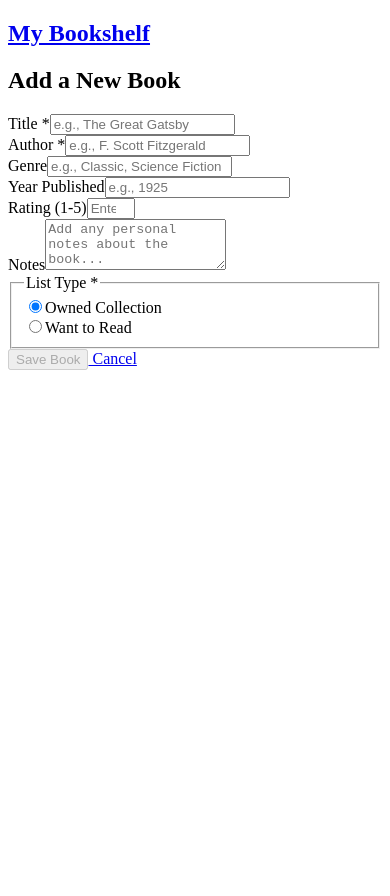
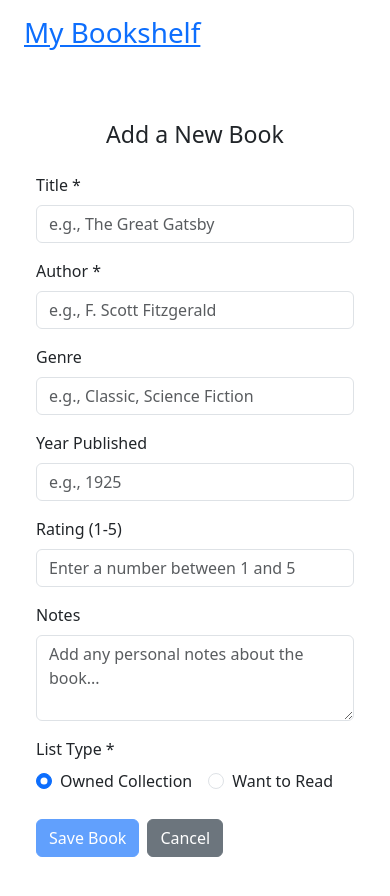
Before and after one commit to ttkallio/bookshelf, a Vue app: page /books/add in a window 390 px wide. Shown: the top 896 px of the page. Before the commit the page ends 844 px from the top, so only its background shows below. Built offline with nearby package versions, Linux system fonts and the light colour scheme.

Commit message:
styling updates and full functionality

```diff
--- a/package.json
+++ b/package.json
@@ -8,6 +8,7 @@
     "lint": "vue-cli-service lint"
   },
   "dependencies": {
+    "bootstrap": "^5.3.5",
     "core-js": "^3.8.3",
     "pinia": "^3.0.2",
     "vue": "^3.2.13",
@@ -20,13 +21,10 @@
     "@vue/cli-plugin-eslint": "~5.0.0",
     "@vue/cli-plugin-router": "~5.0.0",
     "@vue/cli-service": "~5.0.0",
-    "autoprefixer": "^10.4.21",
     "eslint": "^7.32.0",
     "eslint-config-prettier": "^8.3.0",
     "eslint-plugin-prettier": "^4.0.0",
     "eslint-plugin-vue": "^8.0.3",
-    "postcss": "^8.5.3",
-    "prettier": "^2.4.1",
-    "tailwindcss": "^4.1.3"
+    "prettier": "^2.4.1"
   }
 }
--- a/src/components/books/BookForm.vue
+++ b/src/components/books/BookForm.vue
@@ -1,65 +1,55 @@
 <template>
-  <form @submit.prevent="submitForm" class="space-y-4 max-w-lg">
-    <div>
-      <label for="title" class="block text-sm font-medium text-gray-700"
-        >Title *</label
-      >
+  <form @submit.prevent="submitForm">
+    <div class="mb-3">
+      <label for="title" class="form-label">Title *</label>
       <input
         type="text"
         id="title"
         v-model.trim="title"
         required
-        class="mt-1 block w-full rounded-md border-gray-300 shadow-sm focus:border-indigo-500 focus:ring-indigo-500 sm:text-sm"
+        class="form-control"
         placeholder="e.g., The Great Gatsby"
       />
     </div>
 
-    <div>
-      <label for="author" class="block text-sm font-medium text-gray-700"
-        >Author *</label
-      >
+    <div class="mb-3">
+      <label for="author" class="form-label">Author *</label>
       <input
         type="text"
         id="author"
         v-model.trim="author"
         required
-        class="mt-1 block w-full rounded-md border-gray-300 shadow-sm focus:border-indigo-500 focus:ring-indigo-500 sm:text-sm"
+        class="form-control"
         placeholder="e.g., F. Scott Fitzgerald"
       />
     </div>
 
-    <div>
-      <label for="genre" class="block text-sm font-medium text-gray-700"
-        >Genre</label
-      >
+    <div class="mb-3">
+      <label for="genre" class="form-label">Genre</label>
       <input
         type="text"
         id="genre"
         v-model.trim="genre"
-        class="mt-1 block w-full rounded-md border-gray-300 shadow-sm focus:border-indigo-500 focus:ring-indigo-500 sm:text-sm"
+        class="form-control"
         placeholder="e.g., Classic, Science Fiction"
       />
     </div>
 
-    <div>
-      <label for="yearPublished" class="block text-sm font-medium text-gray-700"
-        >Year Published</label
-      >
+    <div class="mb-3">
+      <label for="yearPublished" class="form-label">Year Published</label>
       <input
         type="number"
         id="yearPublished"
         v-model.number="yearPublished"
         min="0"
         step="1"
-        class="mt-1 block w-full rounded-md border-gray-300 shadow-sm focus:border-indigo-500 focus:ring-indigo-500 sm:text-sm"
+        class="form-control"
         placeholder="e.g., 1925"
       />
     </div>
 
-    <div>
-      <label for="rating" class="block text-sm font-medium text-gray-700"
-        >Rating (1-5)</label
-      >
+    <div class="mb-3">
+      <label for="rating" class="form-label">Rating (1-5)</label>
       <input
         type="number"
         id="rating"
@@ -67,74 +57,61 @@
         min="1"
         max="5"
         step="1"
-        class="mt-1 block w-full rounded-md border-gray-300 shadow-sm focus:border-indigo-500 focus:ring-indigo-500 sm:text-sm"
+        class="form-control"
         placeholder="Enter a number between 1 and 5"
       />
     </div>
 
-    <div>
-      <label for="notes" class="block text-sm font-medium text-gray-700"
-        >Notes</label
-      >
+    <div class="mb-3">
+      <label for="notes" class="form-label">Notes</label>
       <textarea
         id="notes"
         v-model.trim="notes"
         rows="3"
-        class="mt-1 block w-full rounded-md border-gray-300 shadow-sm focus:border-indigo-500 focus:ring-indigo-500 sm:text-sm"
+        class="form-control"
         placeholder="Add any personal notes about the book..."
       ></textarea>
     </div>
 
-    <fieldset>
-      <legend class="block text-sm font-medium text-gray-700">
-        List Type *
-      </legend>
-      <div
-        class="mt-2 space-y-2 sm:flex sm:items-center sm:space-y-0 sm:space-x-6"
-      >
-        <div class="flex items-center">
+    <div class="mb-3">
+      <label class="form-label d-block">List Type *</label>
+      <div class="form-check form-check-inline">
         <input
+          class="form-check-input"
+          type="radio"
+          name="listType"
           id="listTypeOwned"
-            name="listType"
-            type="radio"
           value="owned"
           v-model="listType"
           required
-            class="h-4 w-4 border-gray-300 text-indigo-600 focus:ring-indigo-500"
         />
-          <label for="listTypeOwned" class="ml-3 block text-sm text-gray-900"
+        <label class="form-check-label" for="listTypeOwned"
           >Owned Collection</label
         >
       </div>
-        <div class="flex items-center">
+      <div class="form-check form-check-inline">
         <input
+          class="form-check-input"
+          type="radio"
+          name="listType"
           id="listTypeWant"
-            name="listType"
-            type="radio"
           value="want"
           v-model="listType"
           required
-            class="h-4 w-4 border-gray-300 text-indigo-600 focus:ring-indigo-500"
         />
-          <label for="listTypeWant" class="ml-3 block text-sm text-gray-900"
-            >Want to Read</label
-          >
+        <label class="form-check-label" for="listTypeWant">Want to Read</label>
       </div>
     </div>
-    </fieldset>
 
-    <div class="pt-2 space-x-4">
+    <div class="pt-2">
       <button
         type="submit"
-        class="inline-flex justify-center rounded-md border border-transparent bg-indigo-600 py-2 px-4 text-sm font-medium text-white shadow-sm hover:bg-indigo-700 focus:outline-none focus:ring-2 focus:ring-indigo-500 focus:ring-offset-2 disabled:opacity-50"
+        class="btn btn-primary me-2"
         :disabled="!title || !author"
       >
         {{ isEditMode ? "Update Book" : "Save Book" }}
       </button>
-      <router-link
-        :to="cancelRoute"
-        class="inline-flex justify-center rounded-md border border-gray-300 bg-white py-2 px-4 text-sm font-medium text-gray-700 shadow-sm hover:bg-gray-50 focus:outline-none focus:ring-2 focus:ring-indigo-500 focus:ring-offset-2"
-      >
+      <router-link :to="cancelRoute" class="btn btn-secondary">
         Cancel
       </router-link>
     </div>
@@ -145,49 +122,39 @@
 import { ref, watchEffect, computed } from "vue";
 
 // --- Props ---
-// Define props to accept initial data for editing mode
 const props = defineProps({
   initialData: {
     type: Object,
-    default: null, // Default to null when adding a new book (not in edit mode)
+    default: null,
   },
 });
 
 // --- Emits ---
-// Define the custom event emitted by this component on successful submission
 const emit = defineEmits(["submit-book"]);
 
 // --- Refs for Form Fields ---
-// Initialize refs for two-way data binding with form inputs
 const title = ref("");
 const author = ref("");
 const genre = ref("");
-const yearPublished = ref(null); // Use null for optional numbers to avoid default 0
-const rating = ref(null); // Use null for optional numbers
+const yearPublished = ref(null);
+const rating = ref(null);
 const notes = ref("");
-const listType = ref("owned"); // Default selection for new books
+const listType = ref("owned");
 
 // --- Computed Property for Mode ---
-// Determine if the form is in "edit" mode based on the presence of initialData prop
 const isEditMode = computed(() => !!props.initialData);
 
 // --- Computed Property for Cancel Route ---
-// Determine where the cancel button should navigate based on the mode
 const cancelRoute = computed(() => {
-  // If editing (initialData exists and has an id), cancel goes back to the detail page
   if (isEditMode.value && props.initialData?.id) {
     return { name: "BookDetail", params: { id: props.initialData.id } };
   }
-  // If adding (no initialData), cancel goes back to the main book list
   return { name: "BookList" };
 });
 
 // --- Watcher to Populate Form ---
-// Use watchEffect to reactively update local form refs when the initialData prop changes.
-// This automatically runs once initially and whenever props.initialData changes.
 watchEffect(() => {
   if (props.initialData) {
-    // If initialData is provided (edit mode), populate the form fields
     console.log(
       "BookForm: Populating form with initialData:",
       props.initialData
@@ -195,47 +162,38 @@ watchEffect(() => {
     title.value = props.initialData.title || "";
     author.value = props.initialData.author || "";
     genre.value = props.initialData.genre || "";
-    // Handle potential undefined or null values for numbers
     yearPublished.value = props.initialData.yearPublished ?? null;
     rating.value = props.initialData.rating ?? null;
     notes.value = props.initialData.notes || "";
-    listType.value = props.initialData.listType || "owned"; // Default if missing
+    listType.value = props.initialData.listType || "owned";
   }
-  // Removed the 'else' block here as it was empty and causing an ESLint error
 });
 
 // --- Form Submission Handler ---
 const submitForm = () => {
-  // Simple client-side validation (can be enhanced with libraries like Vuelidate)
   if (!title.value || !author.value) {
-    // Consider a more user-friendly validation message display (e.g., inline errors)
     alert("Please fill in the required fields: Title and Author.");
     return;
   }
-  // Add more validation if needed (e.g., check rating range)
   if (rating.value !== null && (rating.value < 1 || rating.value > 5)) {
     alert("Rating must be between 1 and 5.");
     return;
   }
 
-  // Construct the data object to be emitted
-  // Excludes fields like 'id' and 'dateAdded' which are managed elsewhere
   const bookData = {
     title: title.value,
     author: author.value,
-    listType: listType.value, // listType is required
-    // Only include optional fields in the emitted object if they have a meaningful value
+    listType: listType.value,
     ...(genre.value && { genre: genre.value }),
     ...(yearPublished.value !== null &&
       !isNaN(yearPublished.value) && {
         yearPublished: Number(yearPublished.value),
-      }), // Ensure it's a number
+      }),
     ...(rating.value !== null &&
-      !isNaN(rating.value) && { rating: Number(rating.value) }), // Ensure it's a number
+      !isNaN(rating.value) && { rating: Number(rating.value) }),
     ...(notes.value && { notes: notes.value }),
   };
 
-  // Emit the 'submit-book' event, passing the collected form data
   console.log("BookForm emitting submit-book with:", bookData);
   emit("submit-book", bookData);
 };
--- a/src/main.js
+++ b/src/main.js
@@ -1,5 +1,6 @@
 import { createApp } from "vue";
 import { createPinia } from "pinia"; // Import Pinia
+import "bootstrap/dist/css/bootstrap.min.css";
 import App from "./App.vue";
 import router from "./router"; // Import router
 
--- a/src/views/books/AddBookView.vue
+++ b/src/views/books/AddBookView.vue
@@ -1,7 +1,11 @@
 <template>
-  <div class="add-book-view p-4 max-w-2xl mx-auto">
-    <h2 class="text-xl font-semibold mb-4 text-center">Add a New Book</h2>
-    <book-form @submit-book="handleAddNewBook" />
+  <div class="add-book-view container py-4">
+    <h2 class="h3 mb-4 text-center">Add a New Book</h2>
+    <div class="row justify-content-center">
+      <div class="col-md-8 col-lg-6">
+        <book-form @submit-book="handleAddNewBook" />
+      </div>
+    </div>
   </div>
 </template>
 
@@ -23,18 +27,13 @@ const handleAddNewBook = async (bookData) => {
   console.log("AddBookView received submit-book event with:", bookData);
   try {
     // Call the addBook action from the Pinia store
-    // The action handles the mock async operation and updates the state
     await booksStore.addBook(bookData);
-
     // If the addBook action completes without errors, navigate back to the list
     console.log("Book added successfully, navigating back to list.");
     router.push("/books");
-
-    // Optional: Display a success notification to the user (e.g., using a toast library)
   } catch (error) {
     // Handle potential errors during the addBook process
     console.error("Error adding book:", error);
-    // Optional: Display an error message to the user
     alert(
       "Failed to add book. Please check the console for details and try again."
     );
--- a/src/views/books/BookDetailView.vue
+++ b/src/views/books/BookDetailView.vue
@@ -1,63 +1,81 @@
 <template>
-  <div class="book-detail-view p-4 max-w-3xl mx-auto">
-    <div class="mb-4">
-      <router-link to="/books" class="text-indigo-600 hover:text-indigo-800">
+  <div class="book-detail-view container py-4">
+    <div class="mb-3">
+      <router-link to="/books" class="text-decoration-none">
         &larr; Back to List
       </router-link>
     </div>
 
-    <div v-if="isLoading" class="text-center text-gray-500">
-      Loading book details...
+    <div v-if="isLoading" class="text-center text-muted py-5">
+      <div class="spinner-border text-primary" role="status">
+        <span class="visually-hidden">Loading...</span>
       </div>
-    <div v-else-if="!book" class="text-center text-red-500">
-      Book not found.
+      <p class="mt-2">Loading book details...</p>
     </div>
 
-    <div v-else class="bg-white p-6 rounded shadow-md space-y-3">
-      <h1 class="text-3xl font-bold mb-2">{{ book.title }}</h1>
-      <p class="text-lg text-gray-700">
-        by <span class="font-medium">{{ book.author }}</span>
-      </p>
-
-      <div class="grid grid-cols-1 md:grid-cols-2 gap-x-4 gap-y-2 text-sm">
-        <p v-if="book.genre"><strong>Genre:</strong> {{ book.genre }}</p>
-        <p v-if="book.yearPublished">
-          <strong>Year Published:</strong> {{ book.yearPublished }}
-        </p>
-        <p v-if="book.rating"><strong>Rating:</strong> {{ book.rating }} / 5</p>
-        <p>
-          <strong>Status:</strong>
-          <span
-            class="capitalize font-medium"
-            :class="
-              book.listType === 'owned' ? 'text-green-700' : 'text-blue-700'
-            "
-            >{{ book.listType === "want" ? "Want to Read" : "Owned" }}</span
-          >
-        </p>
-        <p><strong>Date Added:</strong> {{ formattedDateAdded }}</p>
+    <div v-else-if="!book" class="text-center text-danger py-5">
+      <p class="fw-bold">Book not found.</p>
+      <router-link to="/books" class="btn btn-sm btn-outline-secondary mt-2">
+        &larr; Back to List
+      </router-link>
     </div>
 
-      <div v-if="book.notes" class="pt-2">
-        <h3 class="font-semibold text-gray-800">Notes:</h3>
-        <p class="mt-1 text-gray-600 whitespace-pre-wrap">{{ book.notes }}</p>
+    <div v-else class="card">
+      <div class="card-body">
+        <h1 class="card-title h2 mb-2">{{ book.title }}</h1>
+        <h2 class="card-subtitle h5 mb-3 text-muted">by {{ book.author }}</h2>
+
+        <div class="row mb-3">
+          <div class="col-md-6 mb-2">
+            <strong class="d-block text-muted small">Genre:</strong>
+            <span>{{ book.genre || "N/A" }}</span>
+          </div>
+          <div class="col-md-6 mb-2">
+            <strong class="d-block text-muted small">Year Published:</strong>
+            <span>{{ book.yearPublished || "N/A" }}</span>
+          </div>
+          <div class="col-md-6 mb-2">
+            <strong class="d-block text-muted small">Rating:</strong>
+            <span>{{ book.rating ? `${book.rating} / 5` : "N/A" }}</span>
+          </div>
+          <div class="col-md-6 mb-2">
+            <strong class="d-block text-muted small">Status:</strong>
+            <span
+              class="badge"
+              :class="book.listType === 'owned' ? 'bg-success' : 'bg-info'"
+            >
+              {{ book.listType === "want" ? "Want to Read" : "Owned" }}
+            </span>
+          </div>
+          <div class="col-md-6 mb-2">
+            <strong class="d-block text-muted small">Date Added:</strong>
+            <span>{{ formattedDateAdded }}</span>
+          </div>
         </div>
 
-      <div class="pt-4 border-t mt-4">
+        <div v-if="book.notes" class="mt-3">
+          <h3 class="h6 fw-bold">Notes:</h3>
+          <p class="mt-1 text-muted" style="white-space: pre-wrap">
+            {{ book.notes }}
+          </p>
+        </div>
+
+        <div class="pt-3 border-top mt-4">
           <router-link
             v-if="book"
             :to="{ name: 'EditBook', params: { id: book.id } }"
-          class="inline-block bg-yellow-500 hover:bg-yellow-600 text-white font-bold py-1 px-3 rounded text-sm mr-2"
+            class="btn btn-warning btn-sm me-2"
           >
             Edit
           </router-link>
           <button
             v-if="book"
             @click="confirmAndDeleteBook"
-          class="bg-red-500 hover:bg-red-600 text-white font-bold py-1 px-3 rounded text-sm"
+            class="btn btn-danger btn-sm"
           >
             Delete
           </button>
+        </div>
       </div>
     </div>
   </div>
@@ -65,7 +83,7 @@
 
 <script setup>
 import { computed, onMounted } from "vue";
-import { useRouter } from "vue-router"; // <-- Import useRouter
+import { useRouter } from "vue-router";
 import { useBooksStore } from "../../stores/books";
 import { storeToRefs } from "pinia";
 
@@ -78,7 +96,7 @@ const props = defineProps({
 });
 
 // --- Composables ---
-const router = useRouter(); // <-- Get router instance
+const router = useRouter();
 const booksStore = useBooksStore();
 
 // --- State ---
@@ -108,34 +126,25 @@ const formattedDateAdded = computed(() => {
 });
 
 // --- Actions ---
-const { deleteBook } = booksStore; // <-- Get deleteBook action
+const { deleteBook } = booksStore;
 
 // --- Methods ---
 const confirmAndDeleteBook = async () => {
-  // Check if book data is available
   if (!book.value) {
     console.error("Cannot delete: book data not available.");
     return;
   }
-
-  // Confirm with the user
   const isConfirmed = window.confirm(
     `Are you sure you want to delete "${book.value.title}"? This action cannot be undone.`
   );
-
   if (isConfirmed) {
     console.log(`User confirmed deletion for book ID: ${props.id}`);
     try {
-      // Call the store action to delete the book
-      const success = await deleteBook(props.id); // Pass the ID from props
-
+      const success = await deleteBook(props.id);
       if (success) {
         console.log("Book deleted successfully, navigating back to list.");
-        // Navigate back to the book list page
         router.push("/books");
-        // Optional: Show success notification
       } else {
-        // Handle case where deletion might fail (e.g., book already deleted)
         console.error("Store action deleteBook reported failure.");
         alert("Failed to delete book. It might have already been removed.");
       }
@@ -162,8 +171,6 @@ onMounted(async () => {
 </script>
 
 <style scoped>
-/* Add component-specific styles here if needed */
-.whitespace-pre-wrap {
-  white-space: pre-wrap; /* Ensures notes respect newlines and spaces */
-}
+/* Using inline style for pre-wrap as it's less common */
+/* Other styles rely on Bootstrap classes */
 </style>
--- a/src/views/books/BookListView.vue
+++ b/src/views/books/BookListView.vue
@@ -1,33 +1,25 @@
 <template>
   <div class="book-list-view p-4">
-    <h1 class="text-2xl font-bold mb-4">My Books</h1>
-
+    <h1 class="h2 mb-4">My Books</h1>
     <div class="mb-4">
-      <router-link
-        to="/books/add"
-        class="inline-block bg-indigo-600 hover:bg-indigo-700 text-white font-bold py-2 px-4 rounded shadow-sm"
-      >
+      <router-link to="/books/add" class="btn btn-primary">
         + Add New Book
       </router-link>
     </div>
 
     <div
       v-if="filterCriteria"
-      class="filter-controls bg-gray-100 p-4 rounded-md mb-6 shadow"
+      class="filter-controls bg-light p-3 rounded mb-4 border"
     >
-      <h3 class="text-lg font-semibold mb-3">Filter Books</h3>
-      <div class="grid grid-cols-1 sm:grid-cols-3 gap-4">
-        <div>
-          <label
-            for="filterListType"
-            class="block text-sm font-medium text-gray-700"
-            >List Type</label
-          >
+      <h3 class="h5 mb-3">Filter Books</h3>
+      <div class="row g-3">
+        <div class="col-sm-4">
+          <label for="filterListType" class="form-label">List Type</label>
           <select
             id="filterListType"
             v-model="filterCriteria.listType"
             @change="applyFilters"
-            class="mt-1 block w-full rounded-md border-gray-300 shadow-sm focus:border-indigo-500 focus:ring-indigo-500 sm:text-sm"
+            class="form-select form-select-sm"
           >
             <option value="all">All</option>
             <option value="owned">Owned Collection</option>
@@ -35,34 +27,26 @@
           </select>
         </div>
 
-        <div>
-          <label
-            for="filterGenre"
-            class="block text-sm font-medium text-gray-700"
-            >Genre Contains</label
-          >
+        <div class="col-sm-4">
+          <label for="filterGenre" class="form-label">Genre Contains</label>
           <input
             type="text"
             id="filterGenre"
             v-model.lazy="filterCriteria.genre"
             @change="applyFilters"
-            class="mt-1 block w-full rounded-md border-gray-300 shadow-sm focus:border-indigo-500 focus:ring-indigo-500 sm:text-sm"
+            class="form-control form-control-sm"
             placeholder="e.g., Fiction"
           />
         </div>
 
-        <div>
-          <label
-            for="filterAuthor"
-            class="block text-sm font-medium text-gray-700"
-            >Author Contains</label
-          >
+        <div class="col-sm-4">
+          <label for="filterAuthor" class="form-label">Author Contains</label>
           <input
             type="text"
             id="filterAuthor"
             v-model.lazy="filterCriteria.author"
             @change="applyFilters"
-            class="mt-1 block w-full rounded-md border-gray-300 shadow-sm focus:border-indigo-500 focus:ring-indigo-500 sm:text-sm"
+            class="form-control form-control-sm"
             placeholder="e.g., Tolkien"
           />
         </div>
@@ -70,37 +54,35 @@
     </div>
     <div
       v-else
-      class="filter-controls bg-gray-100 p-4 rounded-md mb-6 shadow text-gray-400"
+      class="filter-controls bg-light p-3 rounded mb-4 border text-muted"
     >
       Loading filters...
     </div>
 
-    <div v-if="isLoading" class="text-gray-500 text-center py-6">
-      Loading books...
+    <div v-if="isLoading" class="text-center py-5">
+      <div class="spinner-border text-primary" role="status">
+        <span class="visually-hidden">Loading...</span>
+      </div>
     </div>
 
     <div v-else>
-      <ul v-if="filteredBooks.length > 0" class="space-y-2 list-none p-0">
+      <ul v-if="filteredBooks.length > 0" class="list-group">
         <li
           v-for="book in filteredBooks"
           :key="book.id"
-          class="border rounded shadow-sm bg-white overflow-hidden"
+          class="list-group-item"
         >
           <router-link
             :to="{ name: 'BookDetail', params: { id: book.id } }"
-            class="block p-3 hover:bg-gray-50 transition duration-150 ease-in-out"
+            class="text-decoration-none"
           >
-            <h2
-              class="text-lg font-semibold text-indigo-700 hover:text-indigo-900"
-            >
-              {{ book.title }}
-            </h2>
-            <p class="text-sm text-gray-600">by {{ book.author }}</p>
-            <div class="text-xs text-gray-500 mt-1">
+            <h2 class="h5 mb-1 text-primary">{{ book.title }}</h2>
+            <p class="mb-1 text-muted small">by {{ book.author }}</p>
+            <div class="text-muted small">
               <span v-if="book.genre">Genre: {{ book.genre }} | </span>
               <span
                 >Status:
-                <span class="capitalize">{{
+                <span class="text-capitalize fw-medium">{{
                   book.listType === "want" ? "Want to Read" : "Owned"
                 }}</span></span
               >
@@ -108,7 +90,7 @@
           </router-link>
         </li>
       </ul>
-      <p v-else class="text-gray-500 text-center py-6">
+      <p v-else class="text-muted text-center py-5">
         No books found matching your current filters.
         <span v-if="books.length > 0">Try adjusting the filters above.</span>
         <span v-else>Add one using the button above!</span>
@@ -121,8 +103,6 @@
 import { onMounted } from "vue";
 import { storeToRefs } from "pinia";
 import { useBooksStore } from "../../stores/books";
-// Debounce is no longer needed for v-model.lazy approach
-// import debounce from "lodash.debounce";
 
 // --- Store Setup ---
 const booksStore = useBooksStore();
@@ -154,5 +134,14 @@ const applyFilters = () => {
 </script>
 
 <style scoped>
-/* Add component-specific styles here if needed */
+/* Minimal scoped styles needed when using a framework like Bootstrap */
+/* Ensure links within list items don't change color drastically on visit */
+.list-group-item > a h2 {
+  color: var(--bs-primary); /* Use Bootstrap primary color variable */
+}
+.list-group-item > a:hover h2 {
+  color: var(
+    --bs-link-hover-color
+  ); /* Use Bootstrap link hover color variable */
+}
 </style>
```
Also changed, not shown: src/views/books/EditBookView.vue (+20 -19 lines), 1 other file (tests, documents, lock files or other folders). Lines whose indentation alone changed are shown as unchanged.
